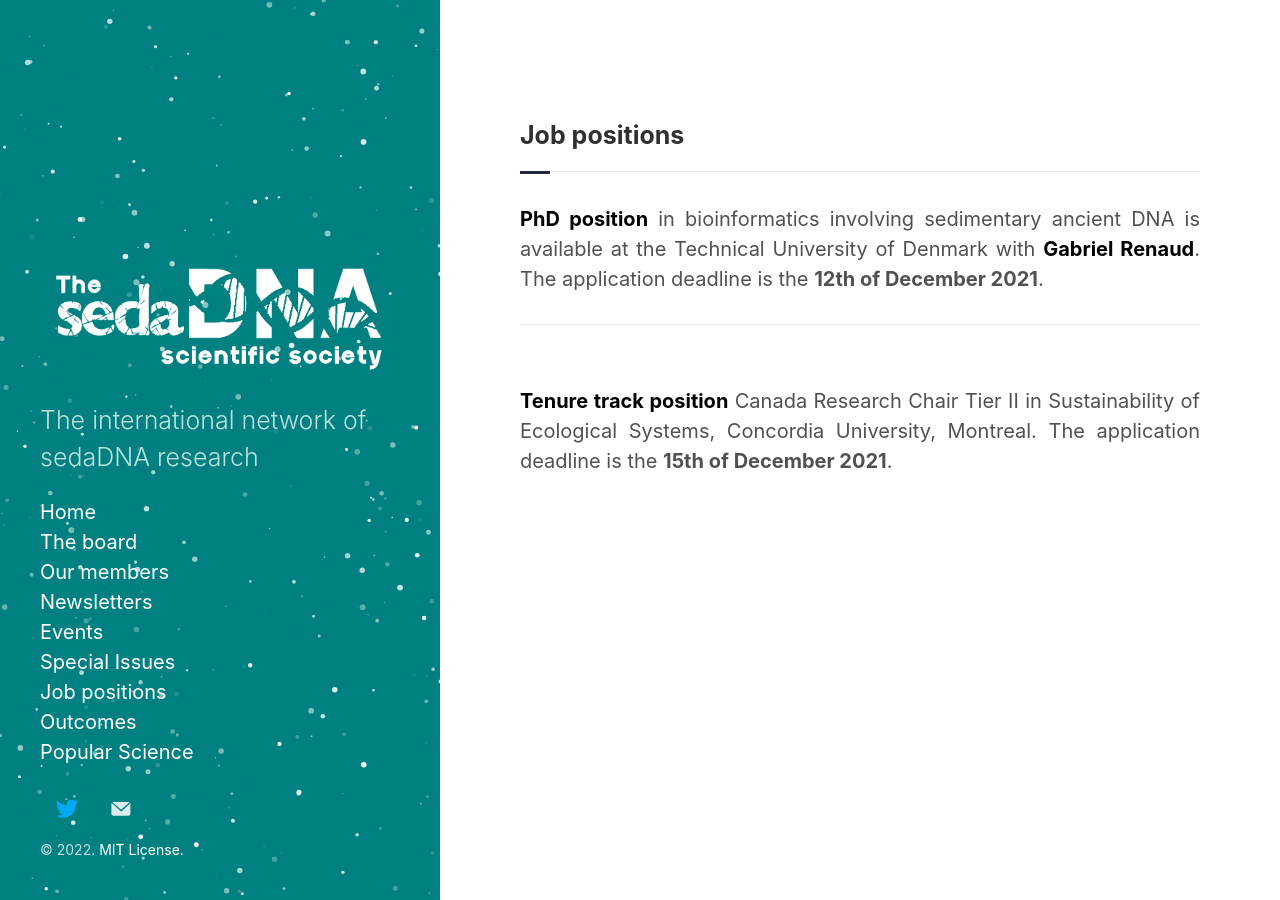
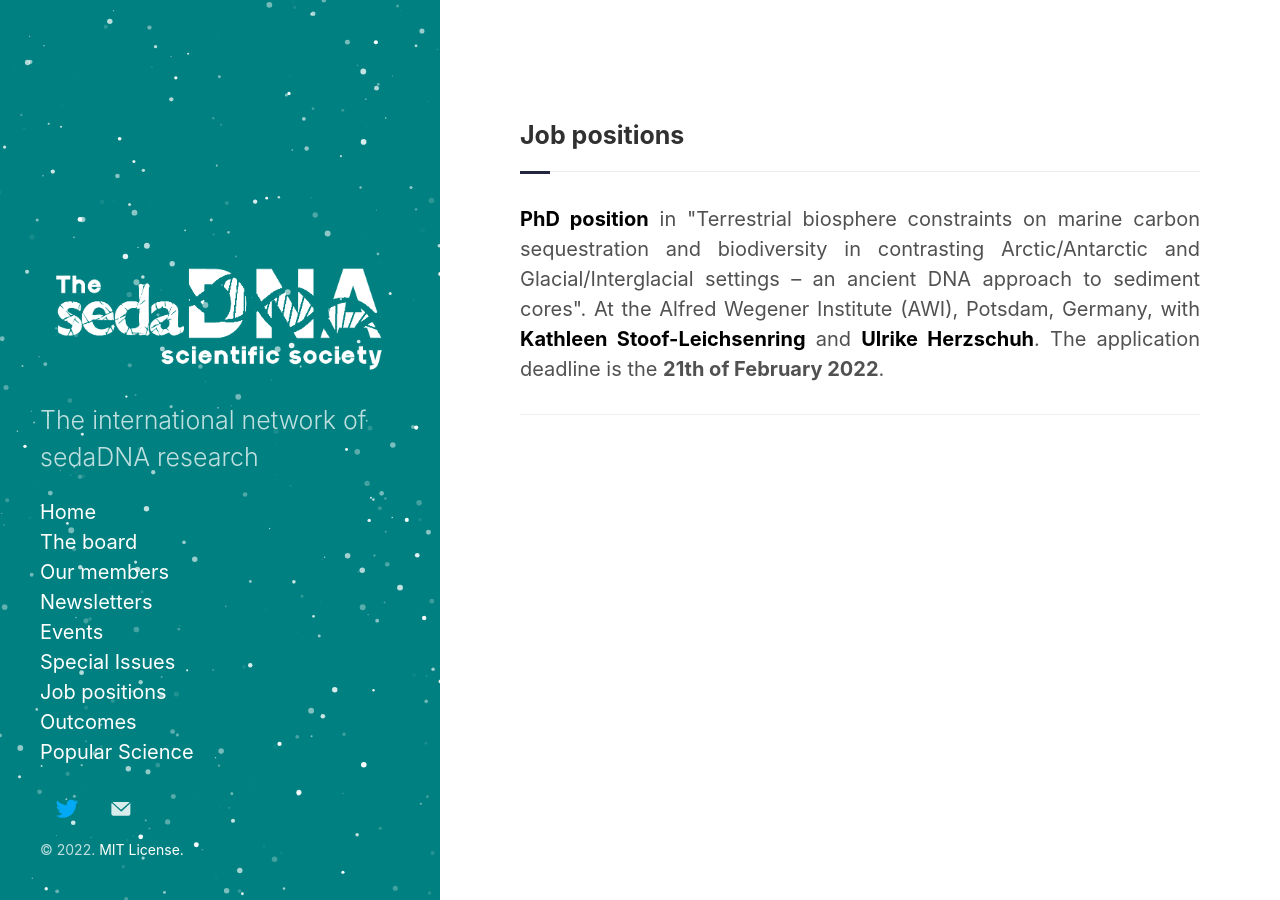
Before and after one commit to sedadna/sedadna.github.io, a Jekyll site: the page built from category/positions.md, in a window 1280 px wide. Built offline with Jekyll 4.4.1, drawn with Linux system fonts in a browser that asks for light colours.

Commit message:
Update positions.md

```diff
--- a/category/positions.md
+++ b/category/positions.md
@@ -4,8 +4,7 @@ layout: category
 
 <div class="intro">
 <h3 class="section-title underline">Job positions</h3>
-<p><a href="https://www.dtu.dk/english/about/job-and-career/vacant-positions/job?id=541ede35-0bf2-4677-9ce9-e537c192efca" target="_blank"><b>PhD position</b></a> in bioinformatics involving sedimentary ancient DNA is available at the Technical University of Denmark with <a href="https://orbit.dtu.dk/en/persons/gabriel-renaud" target="_blank"><b>Gabriel Renaud</b></a>. The application deadline is the <b>12th of December 2021</b>.</p>
+
+<p><a href="https://recruitingapp-5442.de.umantis.com/Vacancies/1005/Description/2?lang=eng" target="_blank"><b>PhD position</b></a> in "Terrestrial biosphere constraints on marine carbon sequestration and biodiversity in contrasting Arctic/Antarctic and Glacial/Interglacial settings – an ancient DNA approach to sediment cores". At the Alfred Wegener Institute (AWI), Potsdam, Germany, with <a href="https://www.awi.de/en/about-us/organisation/staff/single-view/kathleen-stoof-leichsenring.html" target="_blank"><b>Kathleen Stoof-Leichsenring</b></a> and <a href="https://www.awi.de/en/about-us/organisation/staff/single-view/ulrike-herzschuh.html" target="_blank"><b>Ulrike Herzschuh</b></a>. The application deadline is the <b>21th of February 2022</b>.</p>
 <hr>
 <br>
-
-<p><a href="https://www.concordia.ca/artsci/about/jobs/canada-research-chairs/crc-tier-ii-sustainability-of-ecological-systems.html" target="_blank"><b> Tenure track position</b></a> Canada Research Chair Tier II in Sustainability of Ecological Systems, Concordia University, Montreal. The application deadline is the <b>15th of December 2021</b>.</p>
```
